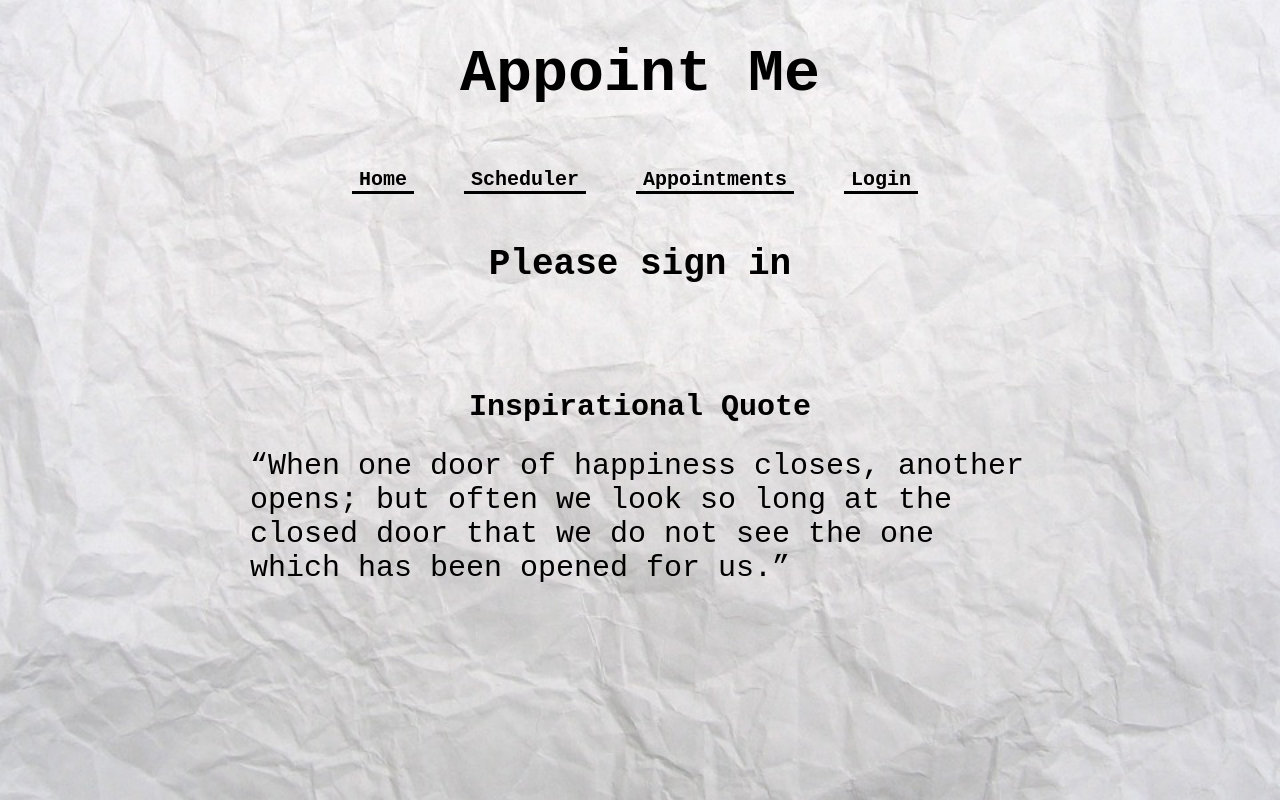
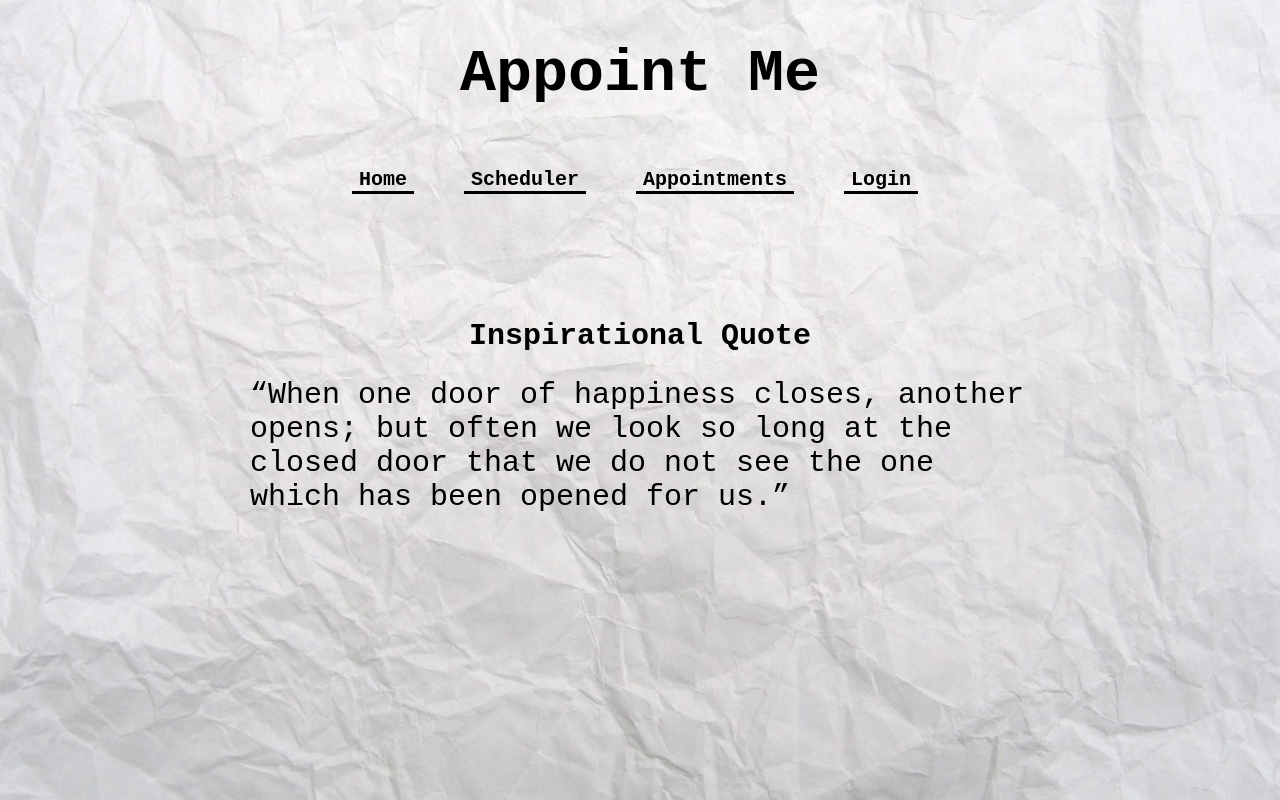
Before and after one commit to mrgreen12375/appoint-me, a React (Create React App) app in the folder client/: page / in a window 1280 px wide. Built offline with nearby package versions, Linux system fonts and the light colour scheme.

Commit message:
cleaned up homepage welcome

```diff
--- a/client/src/components/Home/index.js
+++ b/client/src/components/Home/index.js
@@ -5,7 +5,12 @@ function Home() {
 
 	return (
 	<main>
-		<h2 className="title"> {Auth.loggedIn() ? (<h2 className="title">Welcome, Steven</h2>) : (<h2 className="title">Please sign in</h2>)} </h2>
+		<h2 className="title">
+			{Auth.loggedIn()
+				? (<h2 className="title">Welcome</h2>)
+				: (<h2 className="title"> </h2>)
+			}
+		</h2>
 		<div className="inspiration">
 			<h2>Inspirational Quote</h2>
 			<p className="quote">“When one door of happiness closes, another opens; but often we look so long at the closed door that we do not see the one which has been opened for us.”</p>
```
